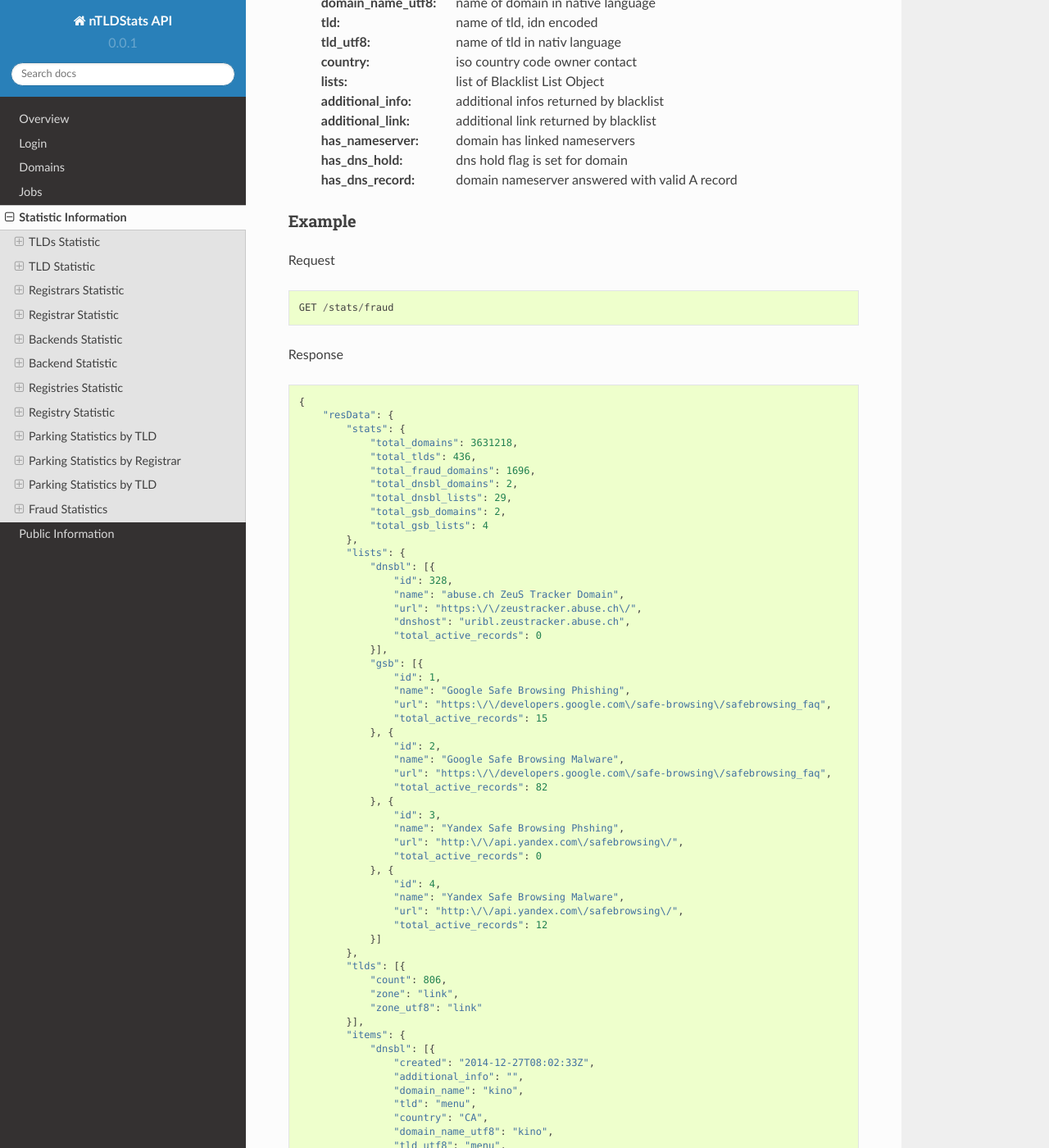
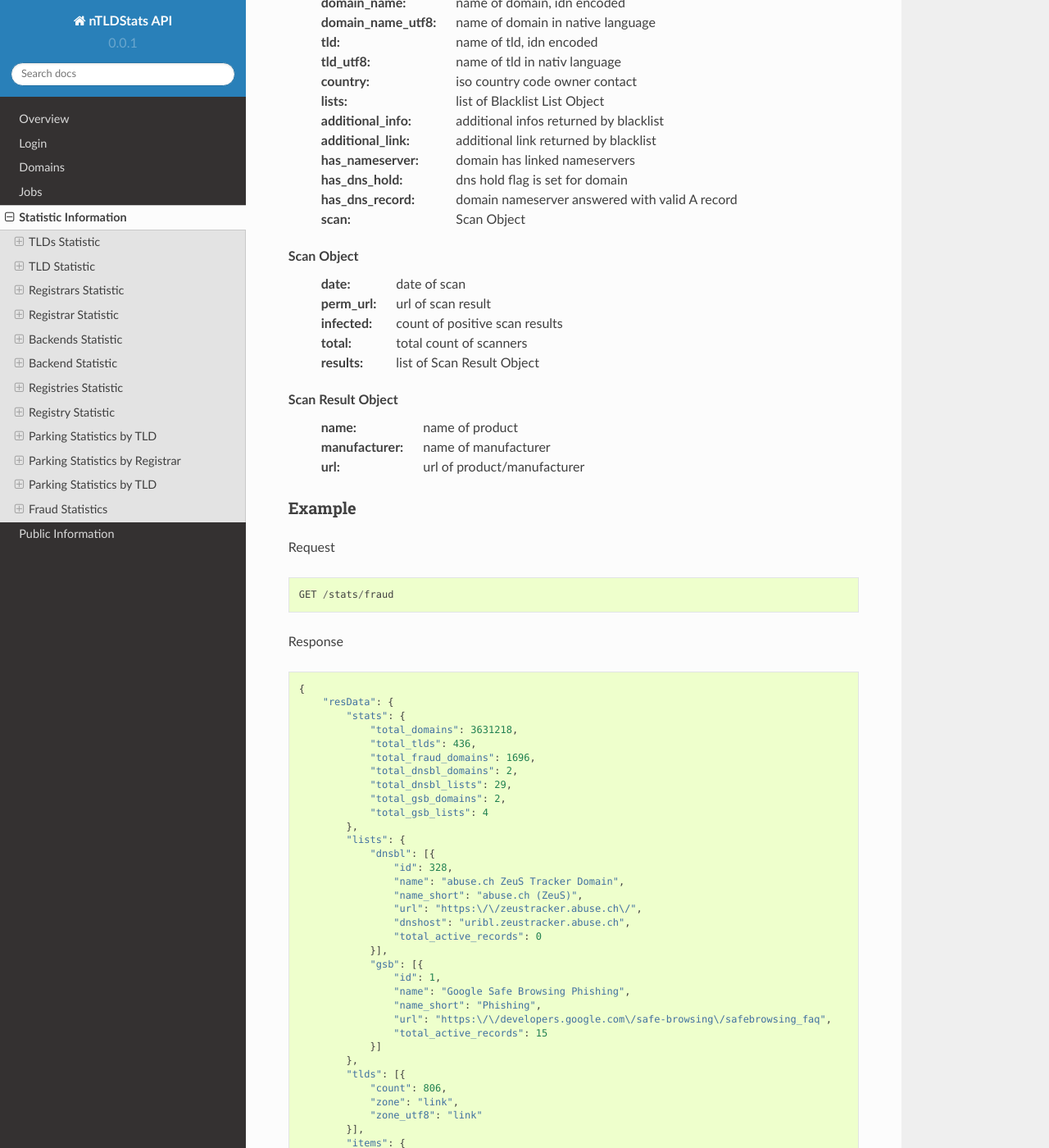
Before and after one commit to ntldstats/ntldstats_api, a Sphinx documentation site: the page built from docs/source/stats.rst, in a window 1280 px wide and 1400 px high, scrolled down 20883 px. Shown: the whole window at 82% size. Built offline with Sphinx 7.4.7 and the Read the Docs theme 2.0.0, drawn with Linux system fonts in a browser that asks for light colours; some of the changed text lies outside the part shown.

Commit message:
Added new scan results

```diff
--- a/docs/source/stats.rst
+++ b/docs/source/stats.rst
@@ -982,6 +982,7 @@ TLD Statistic Object
 Blacklist List Object
     :id: id of blacklist item
     :name: name of blacklist
+    :name_short: shorter version of name
     :url: url of blacklist
     :dnshost: blacklist hostname (optional)
     :total_active_records: total count of suspicious domains  (optional)
@@ -999,6 +1000,19 @@ Blacklist Entry Object
     :has_nameserver: domain has linked nameservers
     :has_dns_hold: dns hold flag is set for domain
     :has_dns_record: domain nameserver answered with valid A record
+    :scan: Scan Object
+
+Scan Object
+    :date: date of scan
+    :perm_url: url of scan result
+    :infected: count of positive scan results
+    :total: total count of scanners
+    :results: list of Scan Result Object
+
+Scan Result Object
+    :name: name of product
+    :manufacturer: name of manufacturer
+    :url: url of product/manufacturer
 
 Example
 =======
@@ -1028,6 +1042,7 @@ Response
                 "dnsbl": [{
                     "id": 328,
                     "name": "abuse.ch ZeuS Tracker Domain",
+                    "name_short": "abuse.ch (ZeuS)",
                     "url": "https:\/\/zeustracker.abuse.ch\/",
                     "dnshost": "uribl.zeustracker.abuse.ch",
                     "total_active_records": 0
@@ -1035,23 +1050,9 @@ Response
                 "gsb": [{
                     "id": 1,
                     "name": "Google Safe Browsing Phishing",
+                    "name_short": "Phishing",
                     "url": "https:\/\/developers.google.com\/safe-browsing\/safebrowsing_faq",
                     "total_active_records": 15
-                }, {
-                    "id": 2,
-                    "name": "Google Safe Browsing Malware",
-                    "url": "https:\/\/developers.google.com\/safe-browsing\/safebrowsing_faq",
-                    "total_active_records": 82
-                }, {
-                    "id": 3,
-                    "name": "Yandex Safe Browsing Phshing",
-                    "url": "http:\/\/api.yandex.com\/safebrowsing\/",
-                    "total_active_records": 0
-                }, {
-                    "id": 4,
-                    "name": "Yandex Safe Browsing Malware",
-                    "url": "http:\/\/api.yandex.com\/safebrowsing\/",
-                    "total_active_records": 12
                 }]
             },
             "tlds": [{
@@ -1073,6 +1074,13 @@ Response
                         "url": "http:\/\/www.spamhaus.org\/dbl\/",
                         "id": 575
                     }],
+                    "scan": {
+                        "date": "2015-02-13T13:34:32Z",
+                        "perm_url": "https:\/\/www.virustotal.com\/url\/f67ff04ccb199e86bcf6804df47a931986298fd59bda5baf39bdb7b3bee21b36\/analysis\/1423834472\/",
+                        "infected": "0",
+                        "total": "62",
+                        "results": []
+                    }
                     "additional_link": "http:\/\/www.spamhaus.org\/query\/dbl?domain=kino.menu",
                     "has_nameserver": true,
                     "has_dns_hold": false,
@@ -1091,6 +1099,17 @@ Response
                         "url": "https:\/\/developers.google.com\/safe-browsing\/safebrowsing_faq",
                         "id": 2
                     }],
+                    "scan": {
+                        "date": "2015-02-13T11:31:14Z",
+                        "perm_url": "https:\/\/www.virustotal.com\/url\/c3b1649f5cf4723ce80199e2a1673a63c87df9992a06c66689b8a26e5a9302cb\/analysis\/1423827074\/",
+                        "infected": "1",
+                        "total": "62",
+                        "results": [{
+                            "name": "Google Safebrowsing",
+                            "manufacturer": "Google",
+                            "url": "http:\/\/code.google.com\/apis\/safebrowsing\/"
+                        }]
+                    }
                     "additional_link": "https:\/\/safebrowsing.clients.google.com\/safebrowsing\/diagnostic?site=starradio.london",
                     "has_nameserver": true,
                     "has_dns_hold": false,
```
Also changed, not shown: other parts of docs/source/stats.rst (+1 -1 lines).
